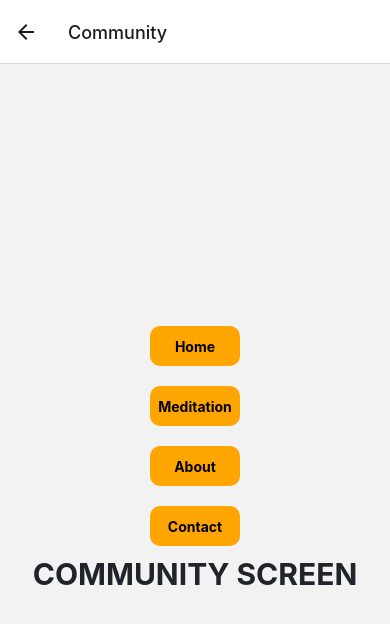
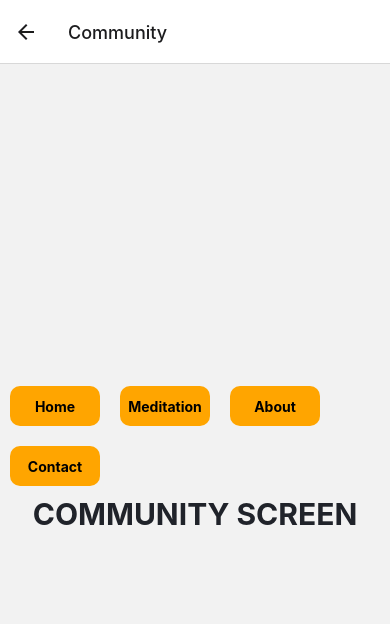
Before and after one commit to danieldenton/time-is-all-we-have-mobile, a React Native app: screen /Community in a window 390 px wide. Shown: the top 624 px of the page. Built offline with nearby package versions, Linux system fonts and the light colour scheme.

Commit message:
NavBar replacing NavButtons

```diff
--- a/src/screens/About.tsx
+++ b/src/screens/About.tsx
@@ -3,7 +3,6 @@ import { StatusBar } from "expo-status-bar";
 import { Text, View } from "react-native";
 import { IStackScreenProps } from "../navigation/StackScreenProps";
 import { styles } from "../styles";
-import { NavButtons } from "../components/navbar/NavButtons";
 import { NavBar } from "../components/navbar/NavBar";
 import { routeNames } from "../navigation/routeNames";
 
--- a/src/screens/Community.tsx
+++ b/src/screens/Community.tsx
@@ -3,7 +3,7 @@ import { StatusBar } from "expo-status-bar";
 import { Text, View } from "react-native";
 import { IStackScreenProps } from "../navigation/StackScreenProps";
 import { styles } from "../styles";
-import { NavButtons } from "../components/navbar/NavButtons";
+import { NavBar } from "../components/navbar/NavBar";
 import { routeNames } from "../navigation/routeNames";
 
 export const CommunityScreen: React.FunctionComponent<IStackScreenProps> = (
@@ -15,7 +15,7 @@ export const CommunityScreen: React.FunctionComponent<IStackScreenProps> = (
 
   return (
     <View style={styles.container}>
-      <NavButtons navigation={navigation} names={names} />
+      <NavBar navigation={navigation} names={names} />
       <Text style={styles.text}>COMMUNITY SCREEN</Text>
       <StatusBar style="auto" />
     </View>
--- a/src/screens/Contact.tsx
+++ b/src/screens/Contact.tsx
@@ -3,7 +3,7 @@ import { StatusBar } from "expo-status-bar";
 import { Text, View } from "react-native";
 import { IStackScreenProps } from "../navigation/StackScreenProps";
 import { styles } from "../styles";
-import { NavButtons } from "../components/navbar/NavButtons";
+import { NavBar } from "../components/navbar/NavBar";
 import { routeNames } from "../navigation/routeNames";
 
 export const ContactScreen: React.FunctionComponent<IStackScreenProps> = (
@@ -15,7 +15,7 @@ export const ContactScreen: React.FunctionComponent<IStackScreenProps> = (
 
   return (
     <View style={styles.container}>
-      <NavButtons navigation={navigation} names={names} />
+      <NavBar navigation={navigation} names={names} />
       <Text style={styles.text}>CONTACT</Text>
       <StatusBar style="auto" />
     </View>
--- a/src/screens/Home.tsx
+++ b/src/screens/Home.tsx
@@ -3,7 +3,7 @@ import { StatusBar } from "expo-status-bar";
 import { Text, View } from "react-native";
 import { IStackScreenProps } from "../navigation/StackScreenProps";
 import { styles } from "../styles";
-import { NavButtons } from "../components/navbar/NavButtons";
+import { NavBar } from "../components/navbar/NavBar";
 import { routeNames } from "../navigation/routeNames";
 
 export const HomeScreen: React.FunctionComponent<IStackScreenProps> = (
@@ -15,7 +15,7 @@ const names = routeNames.filter((rn, i) => i !== 0)
 
   return (
     <View style={styles.container}>
-      <NavButtons navigation={navigation} names={names}/>
+      <NavBar navigation={navigation} names={names}/>
       <Text style={styles.text}>TIME IS ALL WE HAVE</Text>
       <StatusBar style="auto" />
     </View>
--- a/src/screens/Meditation.tsx
+++ b/src/screens/Meditation.tsx
@@ -3,7 +3,7 @@ import { View, Text, TextInput } from "react-native";
 import { StatusBar } from "expo-status-bar";
 import { IStackScreenProps } from "../navigation/StackScreenProps";
 import { styles } from "../styles";
-import { NavButtons } from "../components/navbar/NavButtons";
+import { NavBar } from "../components/navbar/NavBar";
 import { routeNames } from "../navigation/routeNames";
 
 export const MeditationScreen: React.FunctionComponent<IStackScreenProps> = (
@@ -15,7 +15,7 @@ export const MeditationScreen: React.FunctionComponent<IStackScreenProps> = (
 
   return (
     <View style={styles.container}>
-      <NavButtons navigation={navigation} names={names} />
+      <NavBar navigation={navigation} names={names} />
       <Text style={styles.text}>MEDITATION SCREEN</Text>
       <StatusBar style="auto" />
     </View>
```
Also changed, not shown: src/navigation/StackScreenProps.ts (line endings or trailing spaces).
